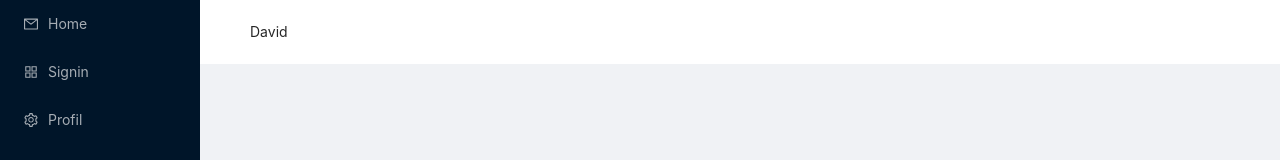
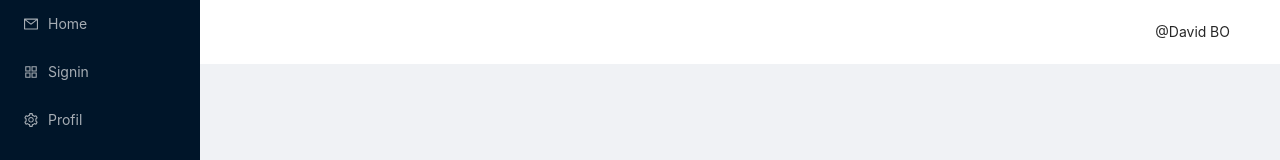
Before and after one commit to davidbo1996/david-starter, a Next.js app: page / in a window 1280 px wide. Shown: the top 160 px of the page. Built offline with nearby package versions, Linux system fonts and the light colour scheme.

Commit message:
Add useEffect

```diff
--- a/components/LayoutDefault.tsx
+++ b/components/LayoutDefault.tsx
@@ -13,7 +13,9 @@ const LayoutDefault = ({ children }) => {
 		>
 			<HeaderDefault />
 			<Layout className="site-layout">
-				<Header className="site-layout-background">David</Header>
+				<Header className="site-layout-background flex justify-end items-end">
+					@David BO
+				</Header>
 				<main>
 					<section style={{ width: '100%', height: '80vh' }}>{children}</section>
 				</main>
--- a/pages/products/[product_id].tsx
+++ b/pages/products/[product_id].tsx
@@ -1,7 +1,7 @@
 import { Button, Card, Col, Divider, PageHeader, Row, Space } from 'antd';
 import Head from 'next/head';
 import { useRouter } from 'next/router';
-import { useState } from 'react';
+import { useEffect, useState } from 'react';
 import { range } from '../../libs/utils';
 
 const Post = (props) => {
@@ -11,21 +11,27 @@ const Post = (props) => {
 	const idx = parseInt(product_id);
 
 	const [currentIndex, setCurrentIndex] = useState(idx);
+	const [loading, setLoading] = useState(true);
 
 	function gotoPrevPage() {
 		if (currentIndex > 1) {
 			setCurrentIndex(idx - 1);
 		}
-
-		router.push(`/products/${currentIndex}`);
 	}
 
 	function gotoNextPage() {
 		setCurrentIndex(idx + 1);
-		router.push(`/products/${currentIndex}`);
 	}
 
-	console.log('Pokemon', pokemon);
+	useEffect(() => {
+		setLoading(true);
+		router.push(`/products/${currentIndex}`);
+		setLoading(false);
+	}, [currentIndex]);
+
+	// console.log('Pokemon', pokemon);
+
+	if (loading) return 'Loading';
 
 	return (
 		<>
```
